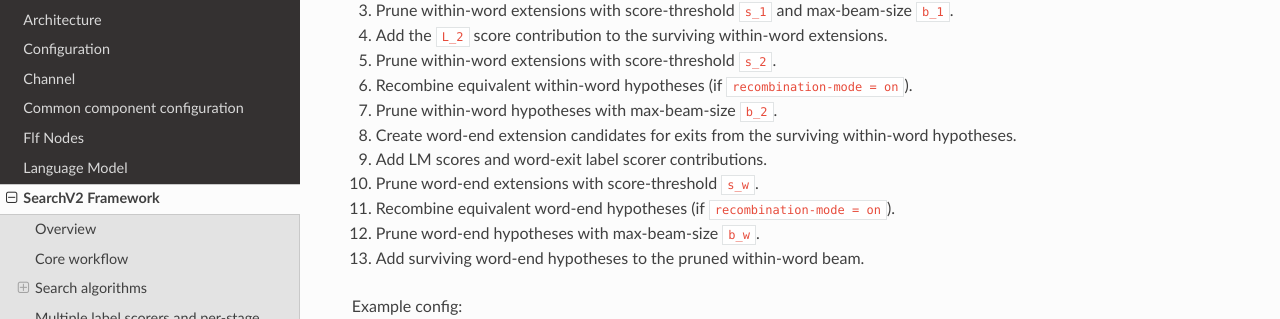
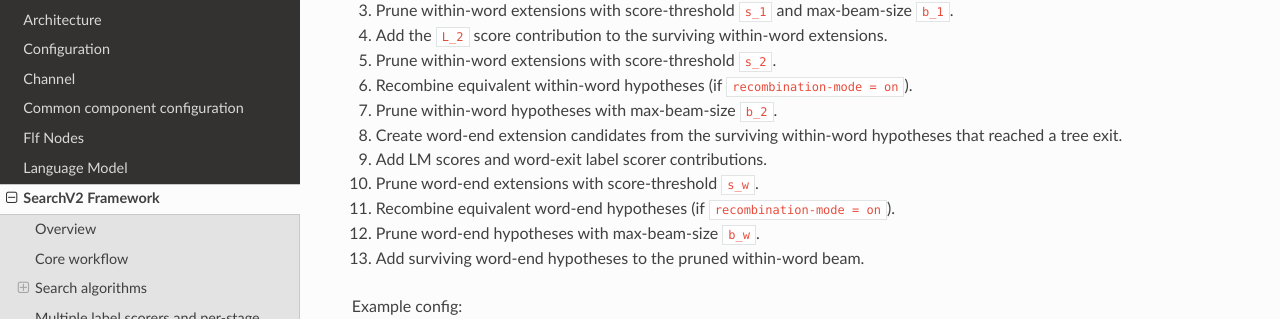
Before and after one commit to rwth-i6/rasr, a Sphinx documentation site: the page built from doc/search_v2.rst, in a window 1280 px wide and 900 px high, scrolled down 8041 px. Shown: the part 132-451 px from the top of the window. Built offline with Sphinx 7.4.7 and the Read the Docs theme 3.1.0, drawn with Linux system fonts in a browser that asks for light colours; some of the changed text lies outside the part shown.

Commit message:
Reformulate tree-exit description

```diff
--- a/doc/search_v2.rst
+++ b/doc/search_v2.rst
@@ -352,7 +352,7 @@ Order of operations for one time-synchronous decoding step, assuming two label s
 #. Prune within-word extensions with score-threshold ``s_2``.
 #. Recombine equivalent within-word hypotheses (if ``recombination-mode = on``).
 #. Prune within-word hypotheses with max-beam-size ``b_2``.
-#. Create word-end extension candidates for exits from the surviving within-word hypotheses.
+#. Create word-end extension candidates from the surviving within-word hypotheses that reached a tree exit.
 #. Add LM scores and word-exit label scorer contributions.
 #. Prune word-end extensions with score-threshold ``s_w``.
 #. Recombine equivalent word-end hypotheses (if ``recombination-mode = on``).
@@ -435,7 +435,7 @@ Order of operations for one label-synchronous decoding step, assuming two label
 #. Add the ``L_2`` score contribution to the surviving within-word extensions.
 #. Prune within-word extensions with score-threshold ``s_2``.
 #. Add surviving within-word extensions to the next beam, together with hypotheses that were already terminated.
-#. Create word-end extension candidates for exits from the current next-beam hypotheses.
+#. Create word-end extension candidates from the surviving within-word hypotheses that reached a tree exit.
 #. Add LM scores and word-exit label scorer contributions for active hypotheses; add sentence-end LM scores for
    sentence-end hypotheses.
 #. Prune word-end extensions with score-threshold ``s_w`` and max-beam-size ``b_w``.
```
